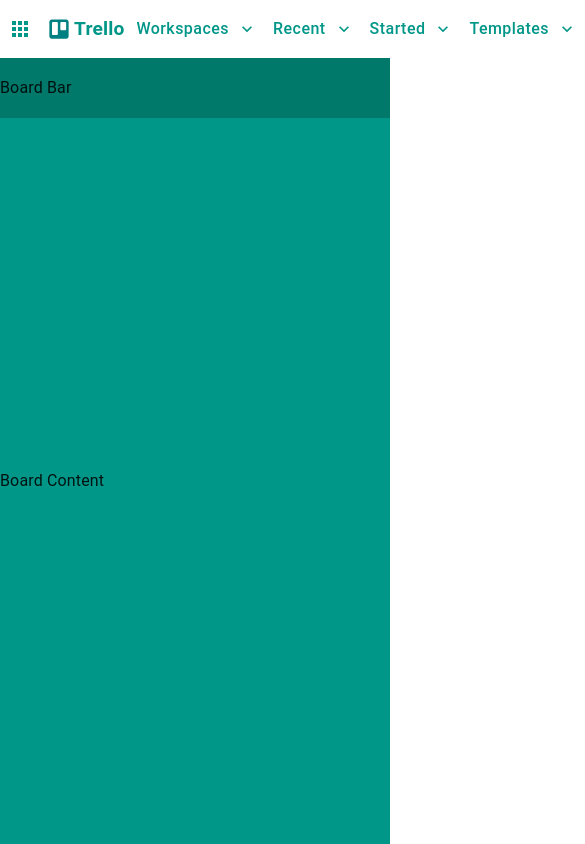
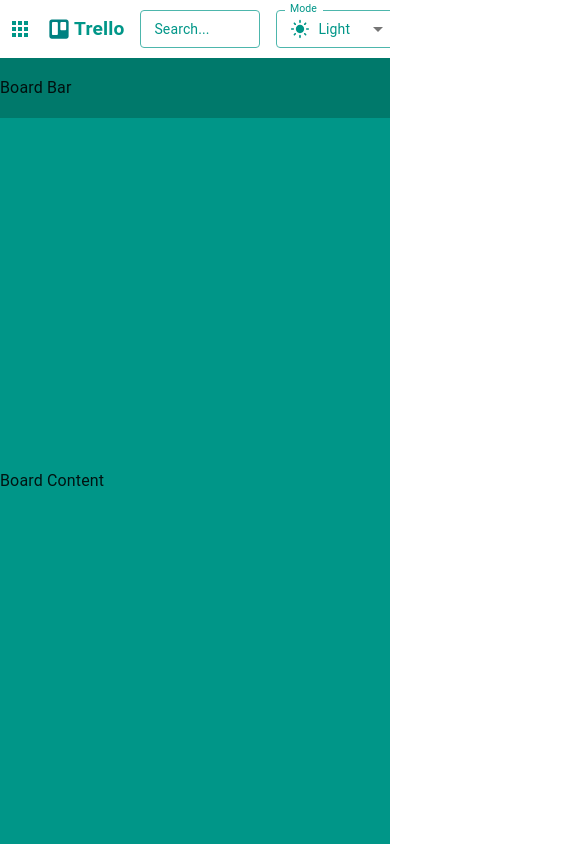
Before and after one commit to ducanhRabbit/trello-web, a React app: page / in a window 390 px wide. Shown: the top 844 px of the page, 585 px wide, since content can reach past the window. Built offline with nearby package versions, Linux system fonts and the light colour scheme; grey boxes are pictures that could not be loaded; the HTML template or start-up script is replaced by a standard one.

Commit message:
responsive app bar

```diff
--- a/src/components/AppBar/index.jsx
+++ b/src/components/AppBar/index.jsx
@@ -20,7 +20,9 @@
         display: 'flex',
         alignItems: 'center',
         justifyContent: 'space-between',
-        padding:'0 8px'
+        padding:'0 8px',
+        overflowX:'auto',
+        gap:2
       }}
     >
       <Box
@@ -53,11 +55,15 @@
           >
             Trello
           </Typography>
+          <Box sx={{
+            display:{xs:'none',md:'flex'}
+          }}>
           <Workspaces />
           <Recent />
           <Started />
           <Templates />
           <Button variant="outlined">Create</Button>
+          </Box>
         </Box>
       </Box>
       <Box
@@ -72,6 +78,9 @@
           label="Search..."
           type="search"
           size="small"
+          sx={{
+            minWidth:120
+          }}
         />
         <ModeSelect></ModeSelect>
         <Tooltip title="Delete">
--- a/src/theme.js
+++ b/src/theme.js
@@ -8,6 +8,24 @@
     boardBarHeight:'60px'
   },
   components: {
+    MuiCssBaseline:{
+      styleOverrides:{
+        body:{
+          '*::-webkit-scrollbar':{
+            width:'8px',
+            height:'8px'
+          },
+          '*::-webkit-scrollbar-thumb':{
+            backgroundColor: '#bdc3c7',
+            borderRadius:'8px'
+          },
+          '*::-webkit-scrollbar-thumb:hover':{
+            backgroundColor: '#00b894',
+            borderRadius:'8px'
+          }
+        }
+      }
+    },
     MuiButton: {
       styleOverrides: {
         root: {
```
